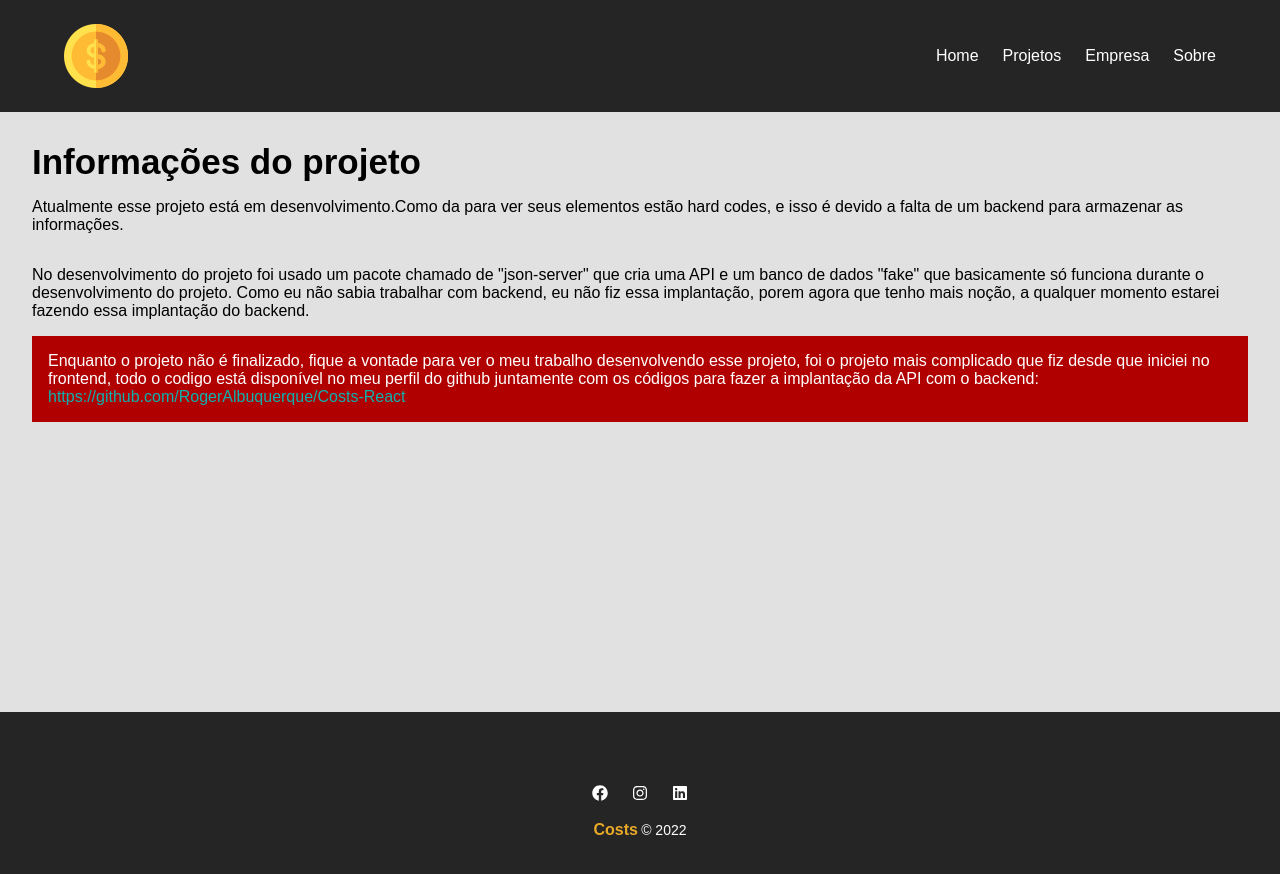
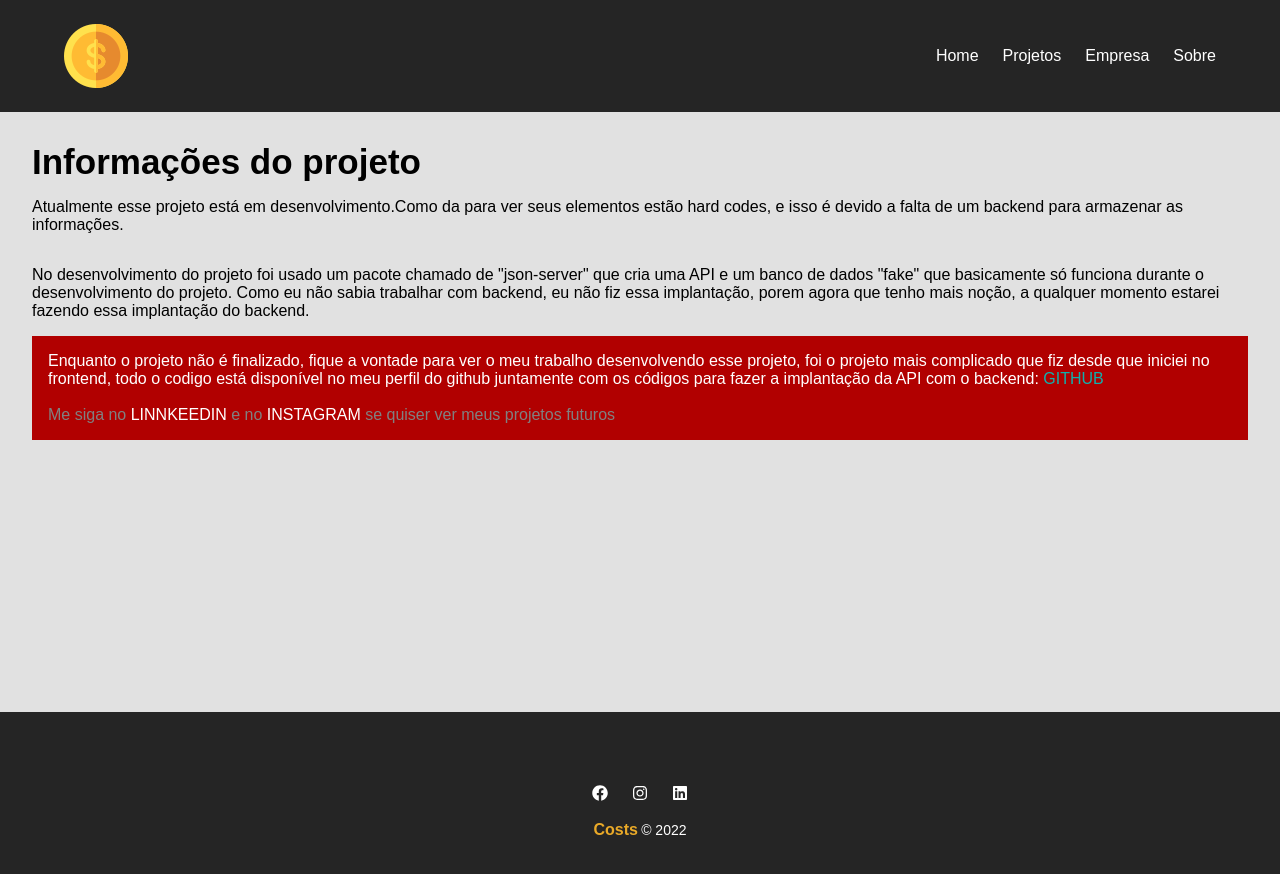
Before and after one commit to RogerAlbuquerque/Costs-React, a React (Vite) app: page /contact in a window 1280 px wide. Shown: the top 874 px of the page. Built offline with nearby package versions, Linux system fonts and the light colour scheme.

Commit message:
links para contato

```diff
--- a/src/components/pages/randons/Contact.jsx
+++ b/src/components/pages/randons/Contact.jsx
@@ -17,7 +17,11 @@ export default function Contact(){
 
                 <p style={{color: "white", padding:"1rem 1rem", backgroundColor:"#B10000" }}>
                     Enquanto o projeto não é finalizado, fique a vontade para ver o meu trabalho desenvolvendo esse projeto, foi o projeto mais complicado que fiz desde que iniciei no frontend, todo o codigo está disponível no meu perfil do github juntamente com os códigos para fazer a implantação da API com o backend:
-                    <a style={{color:"#0FB1AE"}} href="https://github.com/RogerAlbuquerque/Costs-React" target="_blank"> https://github.com/RogerAlbuquerque/Costs-React</a>
+                    <a style={{color:"#0FB1AE"}} href="https://github.com/RogerAlbuquerque/Costs-React" target="_blank"> GITHUB</a> <br /><br />
+
+                    <p>Me siga no <a href="https://www.linkedin.com/in/roger-albuquerque/">LINNKEEDIN </a> e no <a href="https://www.instagram.com/estudahack/">INSTAGRAM</a> se quiser ver meus projetos futuros</p>
+
+
 
                 </p>
             </section>
```
